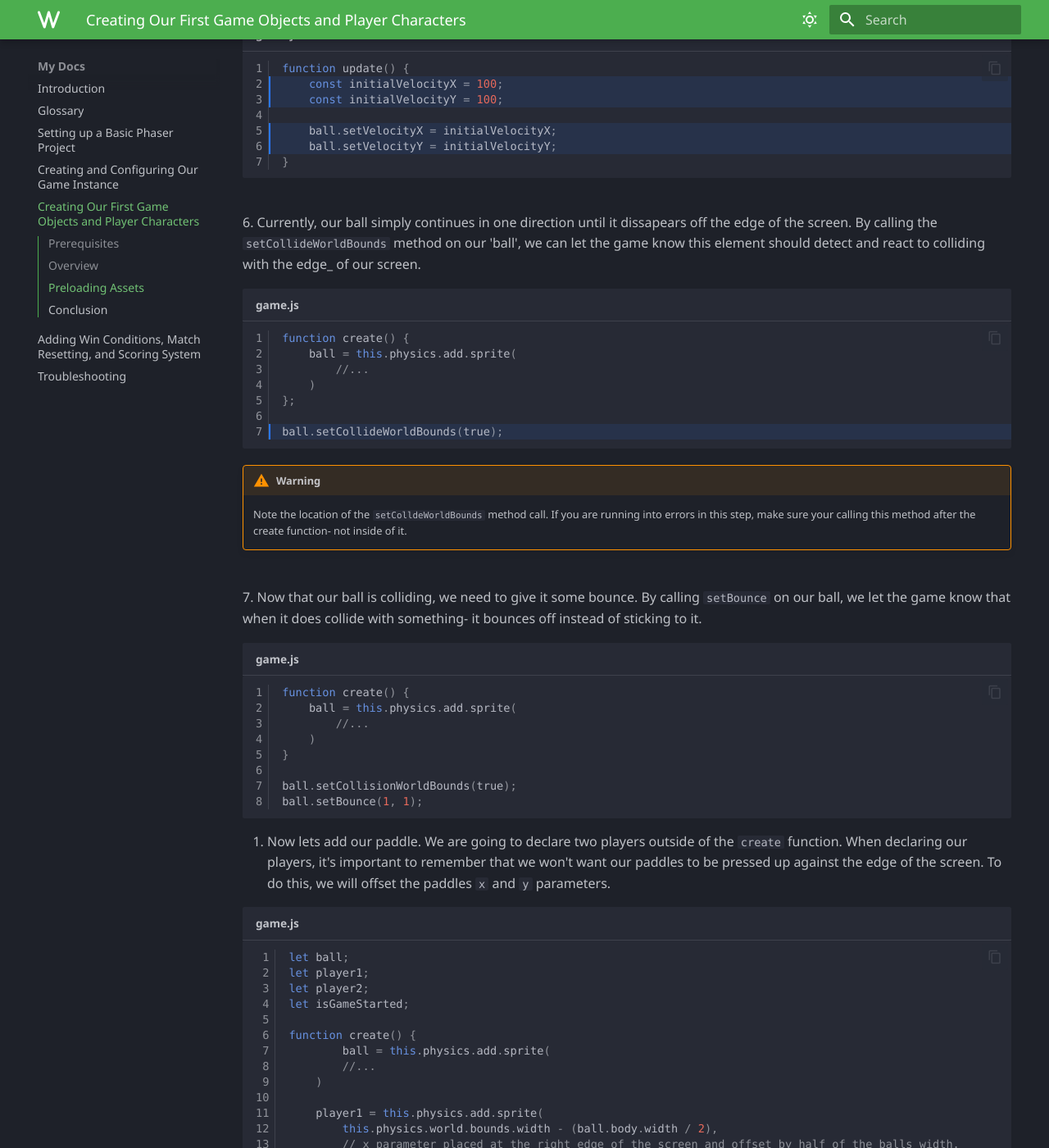
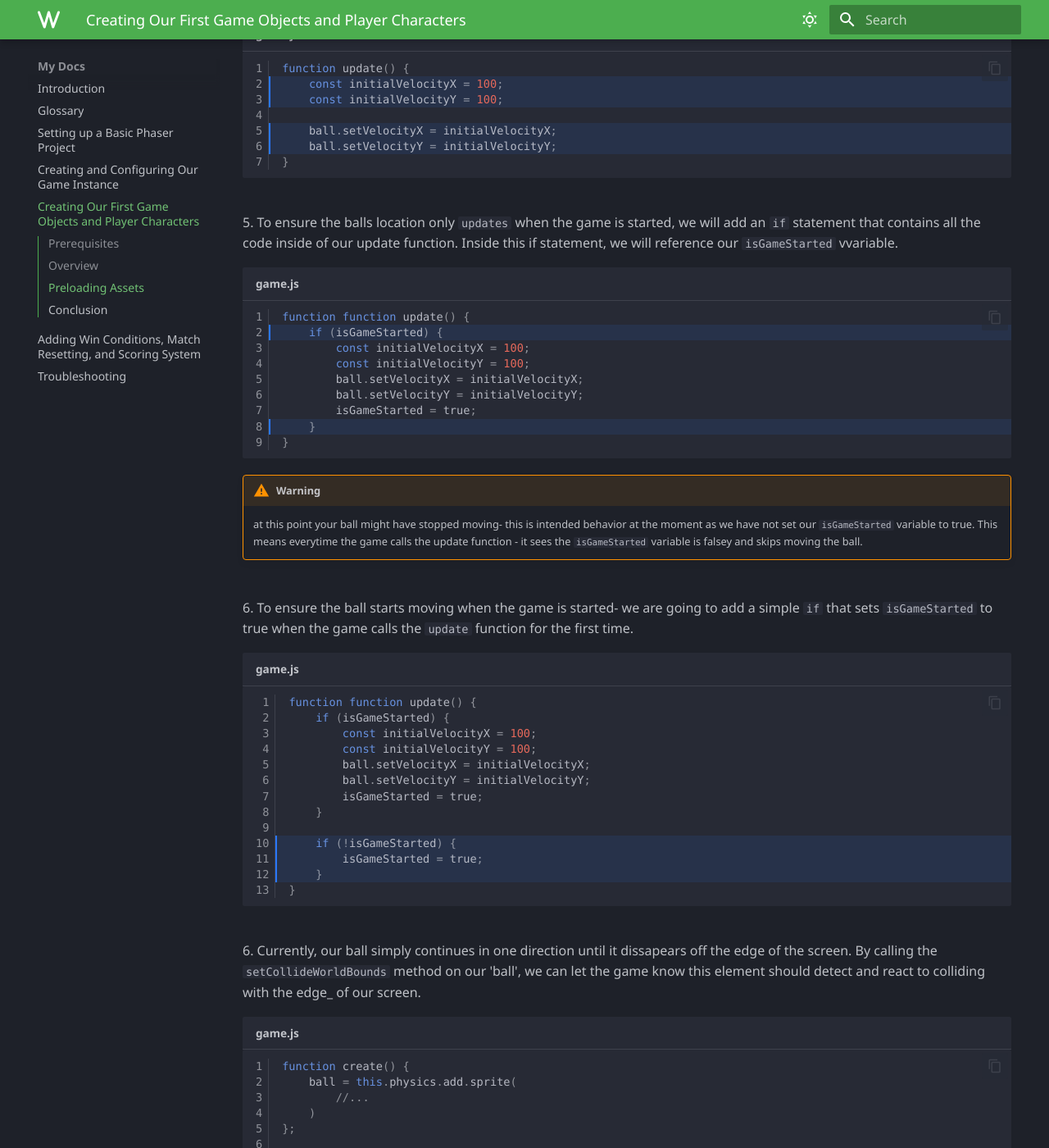
Before and after one commit to ndgeniebla/phaser-mkdocs, an MkDocs documentation site: the page built from docs/set-4.md, in a window 1280 px wide and 1400 px high, scrolled down 1988 px. Shown: the whole window at 82% size. Built offline with MkDocs 1.6.1 and Material for MkDocs 9.7.7, drawn with Linux system fonts in a browser that asks for light colours; emoji names are drawn with the system emoji font; some web fonts are replaced; some of the changed text lies outside the part shown.

Commit message:
extra step added

````diff
--- a/docs/set-4.md
+++ b/docs/set-4.md
@@ -85,6 +85,51 @@ function update() {
 
 ```
 
+<br>
+5. To ensure the balls location only `updates` when the game is started, we will add an `if` statement that contains all the code inside of our update function. Inside this if statement, we will reference our `isGameStarted` vvariable.
+
+
+```JS title="game.js" linenums="1" hl_lines="2 8"
+
+function function update() {
+    if (isGameStarted) {
+        const initialVelocityX = 100;
+        const initialVelocityY = 100;
+        ball.setVelocityX = initialVelocityX;
+        ball.setVelocityY = initialVelocityY;
+        isGameStarted = true;
+    }
+}
+
+```
+
+!!! Warning "Warning"
+
+    at this point your ball might have stopped moving- this is intended behavior at the moment as we have not set our `isGameStarted` variable to true. This means everytime the game calls the update function - it sees the `isGameStarted` variable is falsey and skips moving the ball.
+
+<br>
+6. To ensure the ball starts moving when the game is started- we are going to add a simple `if` that sets `isGameStarted` to true when the game calls the `update` function for the first time.
+
+```JS title="game.js" linenums="1" hl_lines="10-12"
+
+function function update() {
+    if (isGameStarted) {
+        const initialVelocityX = 100;
+        const initialVelocityY = 100;
+        ball.setVelocityX = initialVelocityX;
+        ball.setVelocityY = initialVelocityY;
+        isGameStarted = true;
+    }
+
+    if (!isGameStarted) {
+        isGameStarted = true;
+    }
+}
+
+```
+
+
+
 
 <br>
 6. Currently, our ball simply continues in one direction until it dissapears off the edge of the screen. By calling the `setCollideWorldBounds` method on our 'ball', we can let the game know this element should detect and react to colliding with the edge_ of our screen.
@@ -102,13 +147,13 @@ ball.setCollideWorldBounds(true);
 
 !!!Warning "Warning"
 
-    Note the location of the `setColldeWorldBounds` method call. If you are running into errors in this step, make sure your calling this method after the create function- not inside of it.
+    Note the location of the `setColldeWorldBounds` method call. If you are running into errors in this step, make sure you're calling this method after the create function- not inside of it.
 
 
 <br>
-7. Now that our ball is colliding, we need to give it some bounce. By calling `setBounce` on our ball, we let the game know that when it does collide with something- it bounces off instead of sticking to it.
+7. Now that our ball is colliding, we need to give it some bounce. By calling `setBounce` on our ball, we let the game know that when it does collide with something- it should bounce off instead of sticking to it.
 
-```JS title="game.js" linenums="1"
+```JS title="game.js" linenums="1"  hl_lines="8"
 function create() {
     ball = this.physics.add.sprite(
         //...
@@ -119,6 +164,13 @@ ball.setCollisionWorldBounds(true);
 ball.setBounce(1, 1);
 
 ```
+
+
+
+
+
+
+
 
 
 
````
